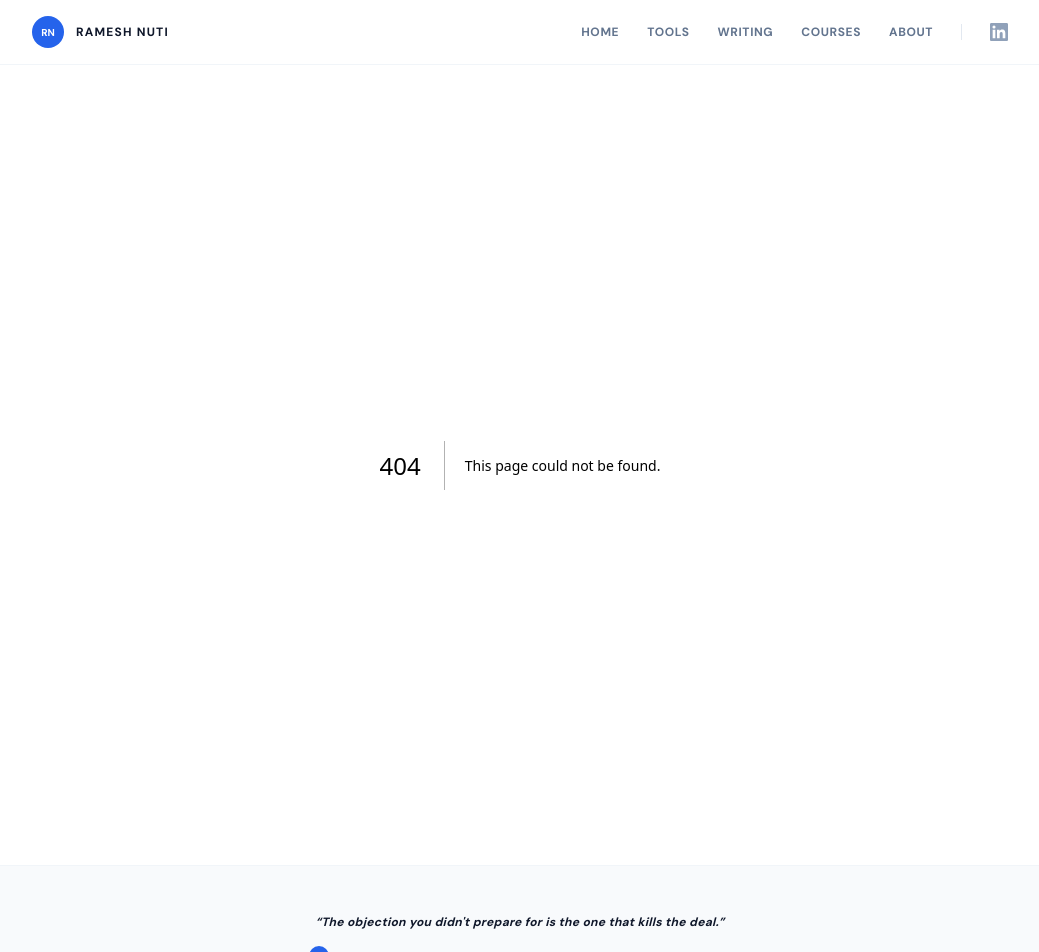
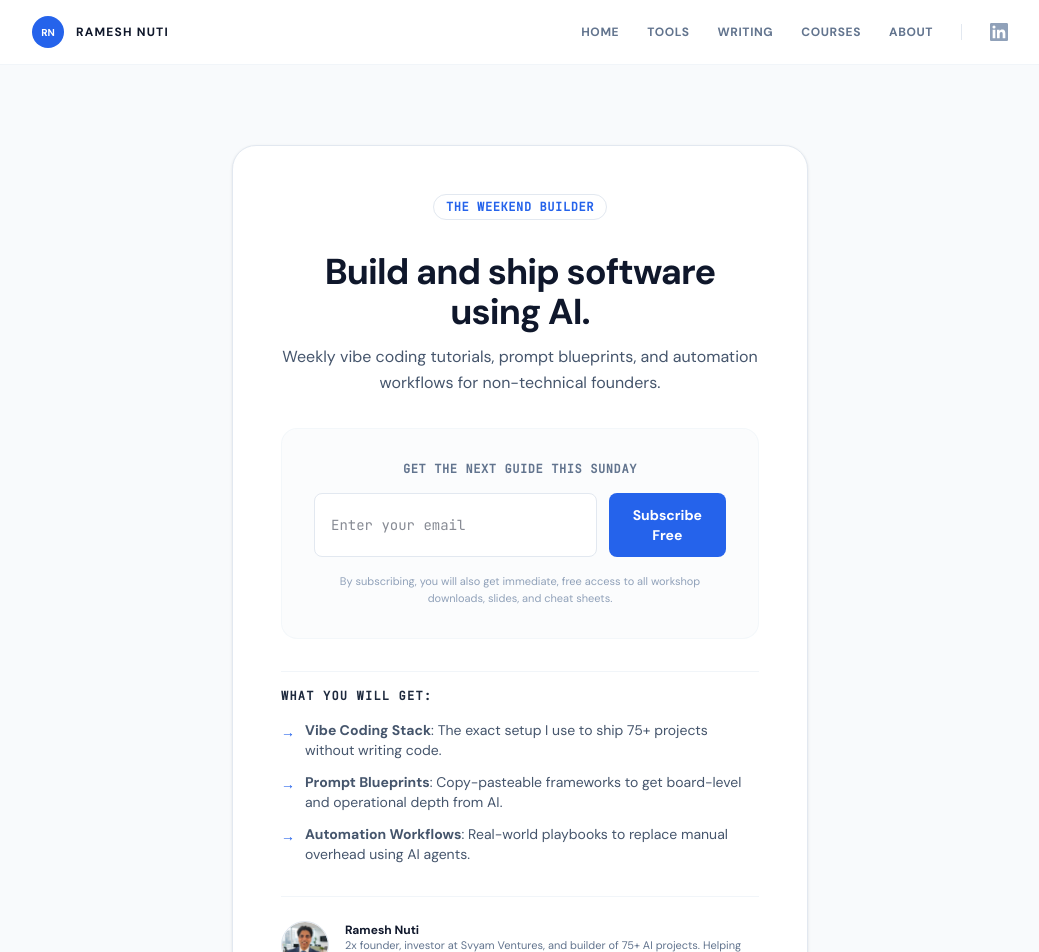
Before and after one commit to tryinaweek/rameshnuti-v2, a Next.js app: page /newsletter in a window 1280 px wide. Before the commit this address had no page. Shown: the top 952 px of the page, without its empty margins (120-1159 px from the left). Built offline with nearby package versions, Linux system fonts and the light colour scheme.

Commit message:
feat: add dedicated /newsletter landing page and update footer link

```diff
--- /dev/null
+++ b/src/app/newsletter/page.tsx
@@ -0,0 +1,89 @@
+import type { Metadata } from "next";
+import Image from "next/image";
+import { NewsletterForm } from "@/components/NewsletterForm";
+
+export const metadata: Metadata = {
+  title: "The Weekend Builder Newsletter",
+  description: "Learn to build and ship software using AI. Weekly vibe coding tutorials, prompt blueprints, and automation workflows for non-technical founders.",
+};
+
+export default function NewsletterPage() {
+  return (
+    <div className="bg-slate-light min-h-screen text-slate-900 font-sans flex flex-col justify-center py-20 px-6">
+      <div className="max-w-xl mx-auto w-full bg-white border border-slate-200 rounded-3xl p-8 md:p-12 shadow-sm text-center space-y-8 animate-fade-up">
+        {/* Header Badge */}
+        <div>
+          <span className="inline-block bg-teal-550/10 border border-slate-200 text-teal-accent px-3 py-1 rounded-full text-xs font-mono font-bold tracking-wider uppercase">
+            THE WEEKEND BUILDER
+          </span>
+        </div>
+
+        {/* Heading */}
+        <div className="space-y-3">
+          <h1 className="text-3xl md:text-4xl font-bold tracking-tight text-slate-900">
+            Build and ship software using AI.
+          </h1>
+          <p className="text-slate-600 text-sm md:text-base leading-relaxed">
+            Weekly vibe coding tutorials, prompt blueprints, and automation workflows for non-technical founders.
+          </p>
+        </div>
+
+        {/* Form Container */}
+        <div className="bg-slate-light/60 border border-slate-100/80 rounded-2xl p-6 md:p-8 space-y-4">
+          <p className="text-xs text-slate-500 font-semibold uppercase tracking-wider font-mono">
+            Get the next guide this Sunday
+          </p>
+          <NewsletterForm
+            variant="standard"
+            buttonText="Subscribe Free"
+            placeholder="Enter your email"
+            redirectTo="/workshop/resources"
+          />
+          <p className="text-[11px] text-slate-400 leading-normal">
+            By subscribing, you will also get immediate, free access to all workshop downloads, slides, and cheat sheets.
+          </p>
+        </div>
+
+        {/* Benefits Checklist */}
+        <div className="text-left space-y-4 pt-4 border-t border-slate-100">
+          <h3 className="text-xs font-bold text-slate-800 uppercase tracking-widest font-mono">
+            What you will get:
+          </h3>
+          <ul className="space-y-3 text-slate-600 text-sm">
+            <li className="flex items-start gap-2.5">
+              <span className="text-teal-accent font-bold mt-0.5">&rarr;</span>
+              <span><strong>Vibe Coding Stack</strong>: The exact setup I use to ship 75+ projects without writing code.</span>
+            </li>
+            <li className="flex items-start gap-2.5">
+              <span className="text-teal-accent font-bold mt-0.5">&rarr;</span>
+              <span><strong>Prompt Blueprints</strong>: Copy-pasteable frameworks to get board-level and operational depth from AI.</span>
+            </li>
+            <li className="flex items-start gap-2.5">
+              <span className="text-teal-accent font-bold mt-0.5">&rarr;</span>
+              <span><strong>Automation Workflows</strong>: Real-world playbooks to replace manual overhead using AI agents.</span>
+            </li>
+          </ul>
+        </div>
+
+        {/* Creator Bio Block */}
+        <div className="pt-6 border-t border-slate-100 flex items-center gap-4 text-left">
+          <div className="w-12 h-12 rounded-full overflow-hidden border border-slate-200 shrink-0 bg-slate-50 relative">
+            <Image
+              src="/ramesh-nuti.jpeg"
+              alt="Ramesh Nuti"
+              width={48}
+              height={48}
+              className="w-full h-full object-cover rounded-full"
+            />
+          </div>
+          <div>
+            <h4 className="text-xs font-bold text-slate-900">Ramesh Nuti</h4>
+            <p className="text-[11px] text-slate-500 leading-snug">
+              2x founder, investor at Svyam Ventures, and builder of 75+ AI projects. Helping 10,000 founders ship their first AI.
+            </p>
+          </div>
+        </div>
+      </div>
+    </div>
+  );
+}
--- a/src/components/Footer.tsx
+++ b/src/components/Footer.tsx
@@ -39,14 +39,12 @@ export function Footer() {
         </div>
 
         <div className="pt-1 flex flex-wrap justify-center gap-x-4 gap-y-1 items-center">
-          <a
-            href="https://startupvalue.substack.com"
-            target="_blank"
-            rel="noopener noreferrer"
+          <Link
+            href="/newsletter"
             className="inline-flex items-center gap-1 text-[11px] text-teal-accent font-bold no-underline hover:underline transition-all duration-300"
           >
             Subscribe to the newsletter <span>&rarr;</span>
-          </a>
+          </Link>
           <span className="text-[11px] text-slate-200">|</span>
           <Link
             href="/privacy"
```
